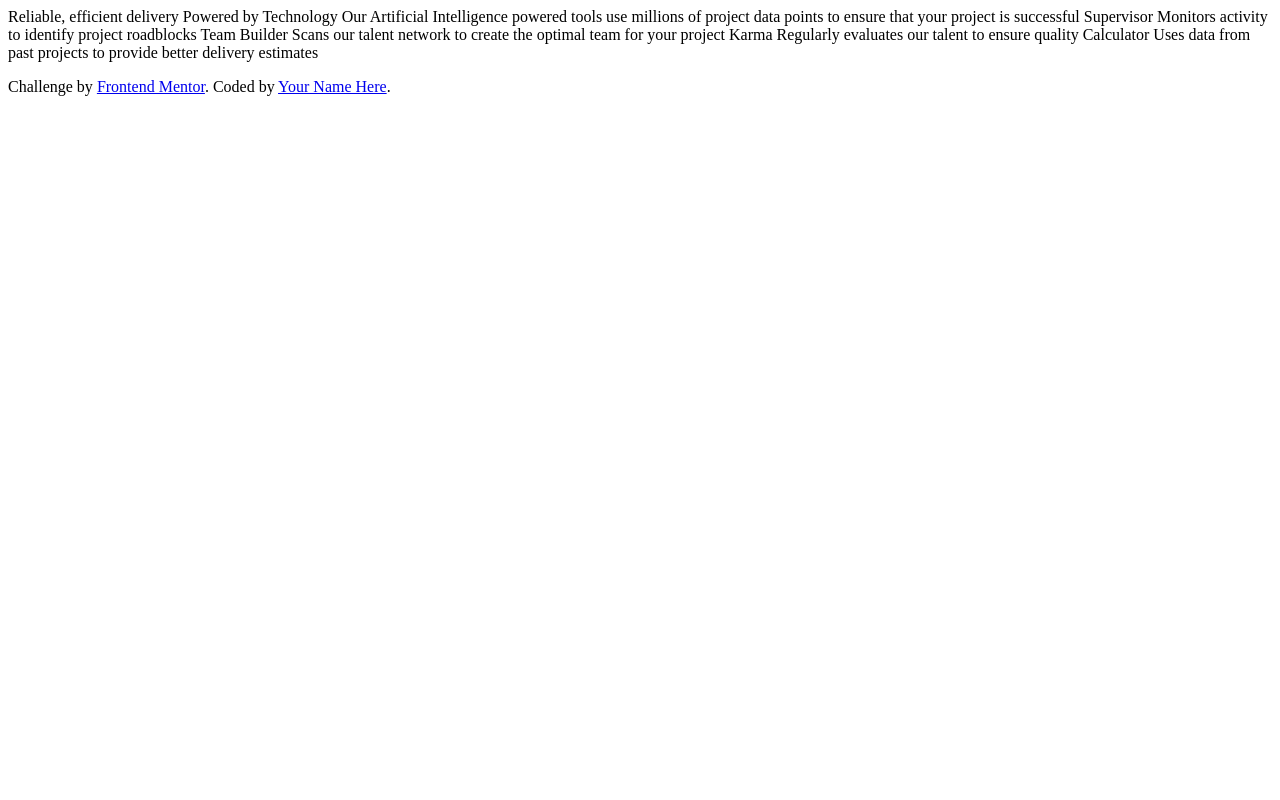
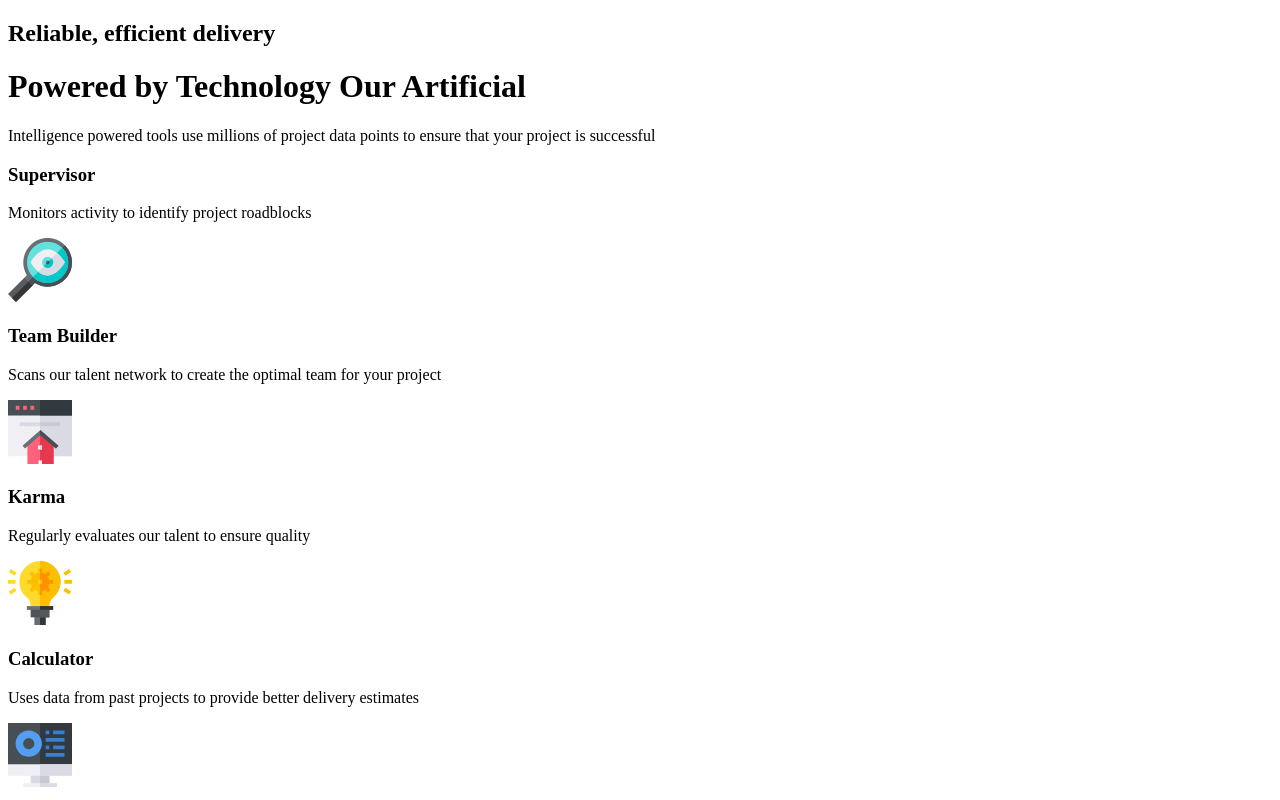
Before and after one commit to ylin320/Four-card-feature-section, a plain HTML site: page index.html in a window 1280 px wide. Drawn offline with Linux system fonts and the light colour scheme.

Commit message:
create HTML markup

```diff
--- a/index.html
+++ b/index.html
@@ -21,21 +21,40 @@
     <title>Frontend Mentor | Four card feature section</title>
   </head>
   <body>
-    Reliable, efficient delivery Powered by Technology Our Artificial
-    Intelligence powered tools use millions of project data points to ensure
-    that your project is successful Supervisor Monitors activity to identify
-    project roadblocks Team Builder Scans our talent network to create the
-    optimal team for your project Karma Regularly evaluates our talent to ensure
-    quality Calculator Uses data from past projects to provide better delivery
-    estimates
-
-    <footer>
-      <p class="attribution">
-        Challenge by
-        <a href="https://www.frontendmentor.io?ref=challenge" target="_blank"
-          >Frontend Mentor</a
-        >. Coded by <a href="#">Your Name Here</a>.
+    <header class="title">
+      <h2>Reliable, efficient delivery</h2>
+      <h1>Powered by Technology Our Artificial</h1>
+      <p>
+        Intelligence powered tools use millions of project data points to ensure
+        that your project is successful
       </p>
-    </footer>
+    </header>
+    <main class="cards">
+      <article class="card card-supervisor">
+        <h3>Supervisor</h3>
+        <p>Monitors activity to identify project roadblocks</p>
+        <img src="./images/icon-supervisor.svg" alt="Supervisor feature icon" />
+      </article>
+      <article class="card card-team-builder">
+        <h3>Team Builder</h3>
+        <p>
+          Scans our talent network to create the optimal team for your project
+        </p>
+        <img
+          src="./images/icon-team-builder.svg"
+          alt="Team Builder feature icon"
+        />
+      </article>
+      <article class="card card-karma">
+        <h3>Karma</h3>
+        <p>Regularly evaluates our talent to ensure quality</p>
+        <img src="./images/icon-karma.svg" alt="Karma feature icon" />
+      </article>
+      <article class="card card-calculator">
+        <h3>Calculator</h3>
+        <p>Uses data from past projects to provide better delivery estimates</p>
+        <img src="./images/icon-calculator.svg" alt="Calculator feature icon" />
+      </article>
+    </main>
   </body>
 </html>
```
